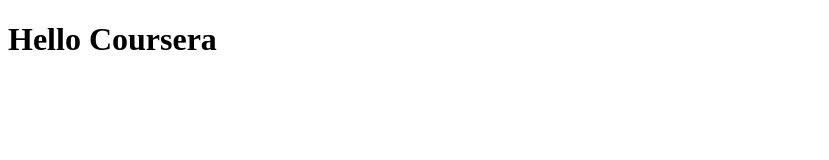
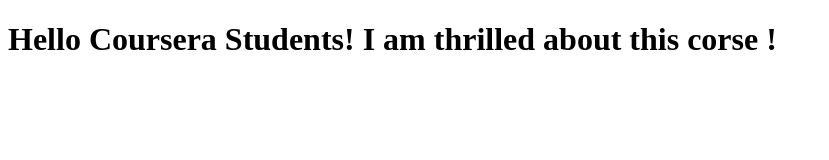
Before and after one commit to AhmedCharfeddine263/coursera-test, a plain HTML site: page index.html in a window 1280 px wide. Shown: the whole page, without its empty margins (0-829 px from the left). Drawn offline with Linux system fonts and the light colour scheme.

Commit message:
next version of web file

```diff
--- a/index.html
+++ b/index.html
@@ -5,6 +5,6 @@
         <title> Hello Coursera</title>
     </head>
     <body>
-        <h1> Hello Coursera</h1>
+        <h1> Hello Coursera Students! I am thrilled about this corse !</h1>
     </body>
 </html>
```
